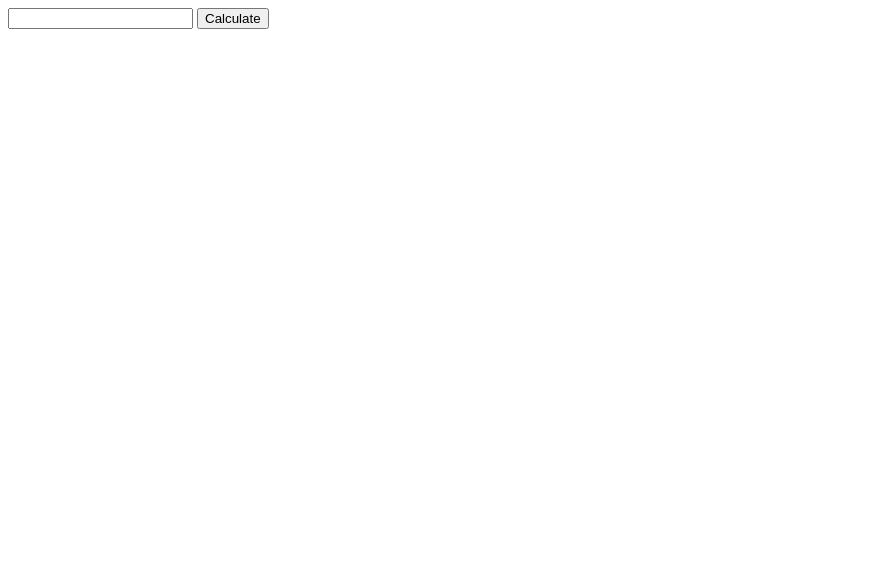
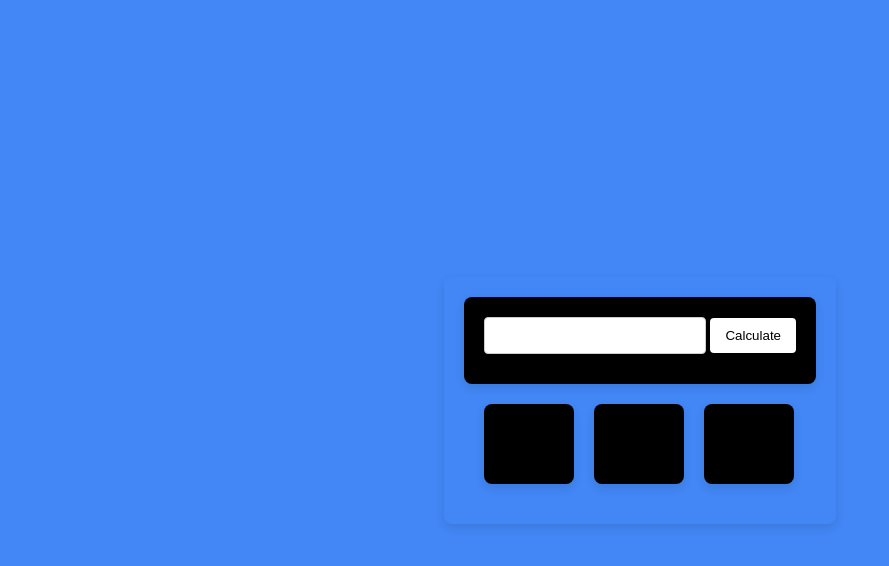
Before and after one commit to Shahfahad786/classTask_05, a plain HTML site: page index.html in a window 1280 px wide. Shown: the whole page, without its empty margins (0-889 px from the left). Drawn offline with Linux system fonts and the light colour scheme.

Commit message:
create css file and design html

```diff
--- a/index.html
+++ b/index.html
@@ -8,7 +8,7 @@
 </head>
 <body>
     <div id="container">
-        <div id="">
+        <div id="input-container">
             <input type="text" name="" id="">
             <button>Calculate</button>
         </div>
--- a/main.css
+++ b/main.css
@@ -0,0 +1,84 @@
+
+
+body, html {
+    height: 100%;
+    margin: 0;
+    display: flex;
+    justify-content: center;
+    align-items: center;
+    font-family: Arial, sans-serif;
+    background-color: rgb(66, 135, 245);
+}
+#container {
+    background-color: rgb(66, 135, 245);
+    padding: 20px;
+    border-radius: 8px;
+    box-shadow: 0 4px 10px rgba(0, 0, 0, 0.1);
+    text-align: center;
+}
+input {
+    padding: 10px;
+    width: 200px;
+    margin-bottom: 10px;
+    border: 1px solid #ccc;
+    border-radius: 4px;
+}
+button {
+    padding: 10px 15px;
+    border: none;
+    background-color: #ffffff;
+    color: rgb(0, 0, 0);
+    border-radius: 4px;
+    cursor: pointer;
+}
+button:hover {
+    background-color: rgb(66, 135, 245);
+}
+#boxes{
+    display: flex;
+    margin: 10px 10px;
+    align-content: space-evenly;
+}
+#years{
+    background-color: #000000;
+    padding: 20px;
+    border-radius: 8px;
+    box-shadow: 0 4px 10px rgba(0, 0, 0, 0.1);
+    text-align: center;
+    height: 40px;
+    width: 50px;
+    display: flex;
+    align-content: space-evenly;
+    margin: 10px 10px;
+}
+#months{
+    background-color: #000000;
+    padding: 20px;
+    border-radius: 8px;
+    box-shadow: 0 4px 10px rgba(0, 0, 0, 0.1);
+    text-align: center;
+    height: 40px;
+    width: 50px;
+    display: flex;
+    align-content: space-evenly;
+    margin: 10px 10px;
+}
+#days{
+    background-color: #000000;
+    padding: 20px;
+    border-radius: 8px;
+    box-shadow: 0 4px 10px rgba(0, 0, 0, 0.1);
+    text-align: center;
+    height: 40px;
+    width: 50px;
+    display: flex;
+    align-content: space-evenly;
+    margin: 10px 10px;
+}
+#input-container{
+    background-color: #000000;
+    padding: 20px;
+    border-radius: 8px;
+    box-shadow: 0 4px 10px rgba(0, 0, 0, 0.1);
+    text-align: center;
+}
```
